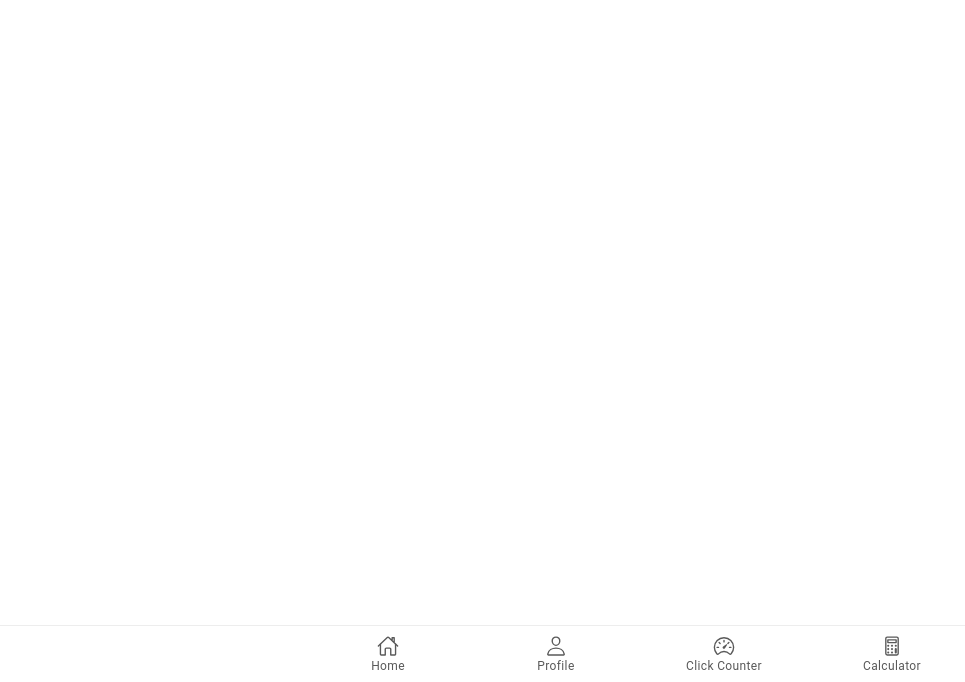
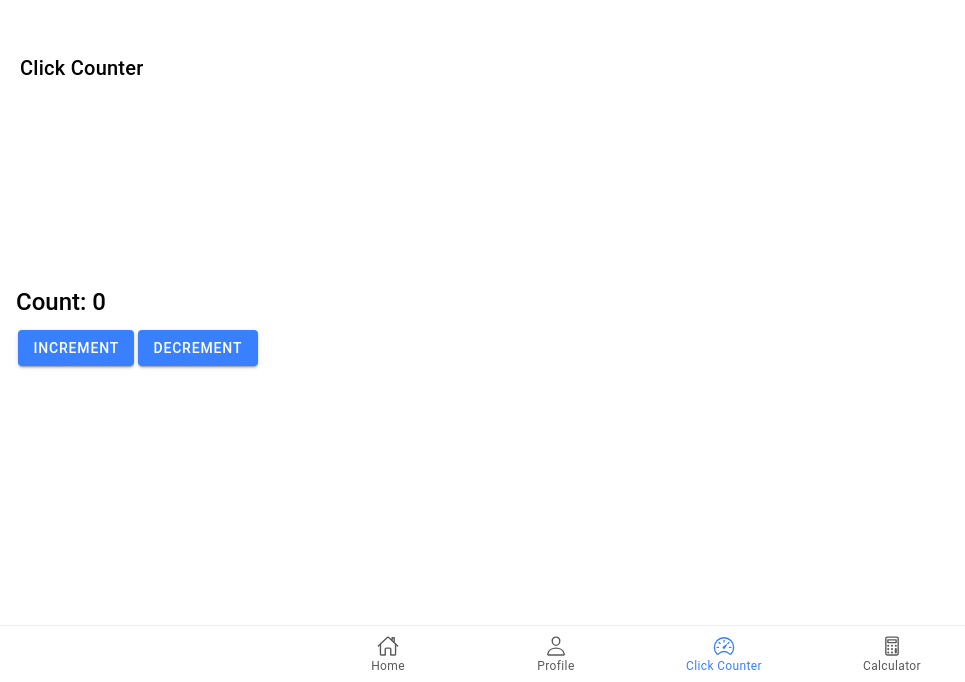
Before and after one commit to marychristorrentirasy/ionic-t-sy, a React (Vite) app: page /clickcounter in a window 1280 px wide. Shown: the part 118-800 px from the top of the page, without its empty margins (0-965 px from the left). Built offline with nearby package versions, Linux system fonts and the light colour scheme.

Commit message:
added clickcounter

```diff
--- a/src/App.tsx
+++ b/src/App.tsx
@@ -14,8 +14,8 @@ import { IonReactRouter } from '@ionic/react-router';
 import { calculatorOutline, homeOutline, personOutline, speedometerOutline } from 'ionicons/icons';
 import Home from './pages/Home';
 import Profile from './pages/profile';
-import Tab2 from './pages/clickcounter';
-import Tab3 from './pages/calculator';
+import ClickCounter from './pages/clickcounter'; // Import ClickCounter component
+import Calculator from './pages/calculator'; // Import Calculator component
 
 import '@ionic/react/css/core.css';
 import '@ionic/react/css/normalize.css';
@@ -36,20 +36,20 @@ const App: React.FC = () => (
     <IonReactRouter>
       <IonTabs>
         <IonRouterOutlet>
-          <Route exact path="/Home">
+          <Route exact path="/home">
             <Home />
           </Route>
-          <Route exact path="/tab1">
+          <Route exact path="/profile">
             <Profile />
           </Route>
-          <Route exact path="/tab2">
-            <Tab2 />
+          <Route exact path="/clickcounter">
+            <ClickCounter />
           </Route>
-          <Route exact path="/tab3">
-            <Tab3 />
+          <Route exact path="/calculator">
+            <Calculator />
           </Route>
           <Route exact path="/">
-            <Redirect to="/tab1" />
+            <Redirect to="/home" />
           </Route>
         </IonRouterOutlet>
         <IonTabBar slot="bottom">
@@ -61,11 +61,11 @@ const App: React.FC = () => (
             <IonIcon aria-hidden="true" icon={personOutline} />
             <IonLabel>Profile</IonLabel>
           </IonTabButton>
-          <IonTabButton tab="tab2" href="/tab2">
+          <IonTabButton tab="clickcounter" href="/clickcounter">
             <IonIcon aria-hidden="true" icon={speedometerOutline} />
             <IonLabel>Click Counter</IonLabel>
           </IonTabButton>
-          <IonTabButton tab="tab3" href="/tab3">
+          <IonTabButton tab="calculator" href="/calculator">
             <IonIcon aria-hidden="true" icon={calculatorOutline} />
             <IonLabel>Calculator</IonLabel>
           </IonTabButton>
--- a/src/pages/clickcounter.tsx
+++ b/src/pages/clickcounter.tsx
@@ -1,25 +1,28 @@
-import { IonContent, IonHeader, IonPage, IonTitle, IonToolbar } from '@ionic/react';
-import ExploreContainer from '../components/ExploreContainer';
-import './clickcounter.css';
+// pages/ClickCounter.tsx
+import React, { useState } from 'react';
+import { IonContent, IonButton, IonPage, IonTitle } from '@ionic/react';
 
-const Tab2: React.FC = () => {
+const ClickCounter: React.FC = () => {
+  const [count, setCount] = useState(0);
+
+  const increment = () => {
+    setCount(count + 1);
+  };
+
+  const decrement = () => {
+    setCount(count - 1);
+  };
+
   return (
     <IonPage>
-      <IonHeader>
-        <IonToolbar>
-          <IonTitle>clickcounter</IonTitle>
-        </IonToolbar>
-      </IonHeader>
-      <IonContent fullscreen>
-        <IonHeader collapse="condense">
-          <IonToolbar>
-            <IonTitle size="large">Tab 2</IonTitle>
-          </IonToolbar>
-        </IonHeader>
-        <ExploreContainer name="Tab 2 page" />
+      <IonTitle>Click Counter</IonTitle>
+      <IonContent className="ion-padding">
+        <h2>Count: {count}</h2>
+        <IonButton onClick={increment}>Increment</IonButton>
+        <IonButton onClick={decrement}>Decrement</IonButton>
       </IonContent>
     </IonPage>
   );
 };
 
-export default Tab2;
+export default ClickCounter;
```
